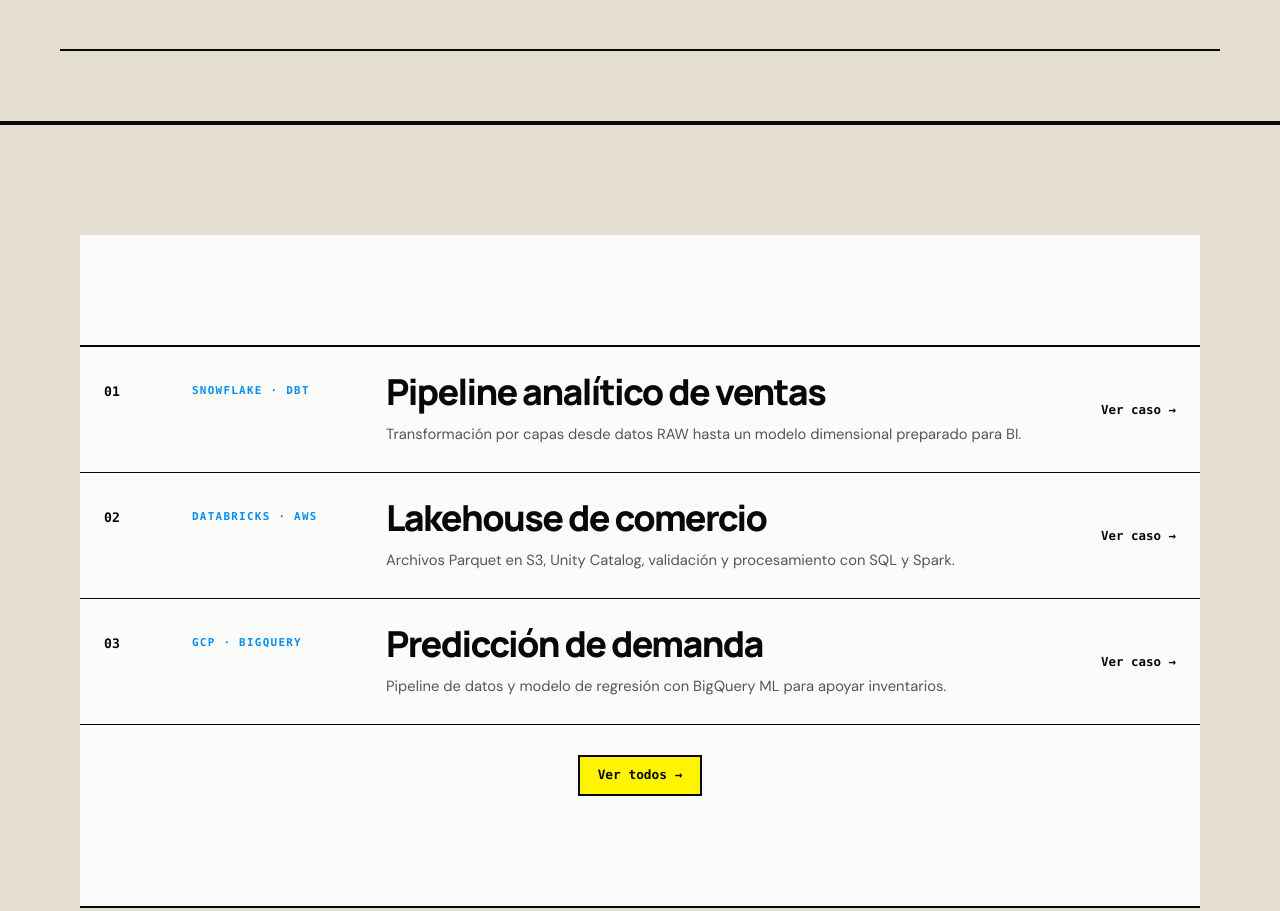
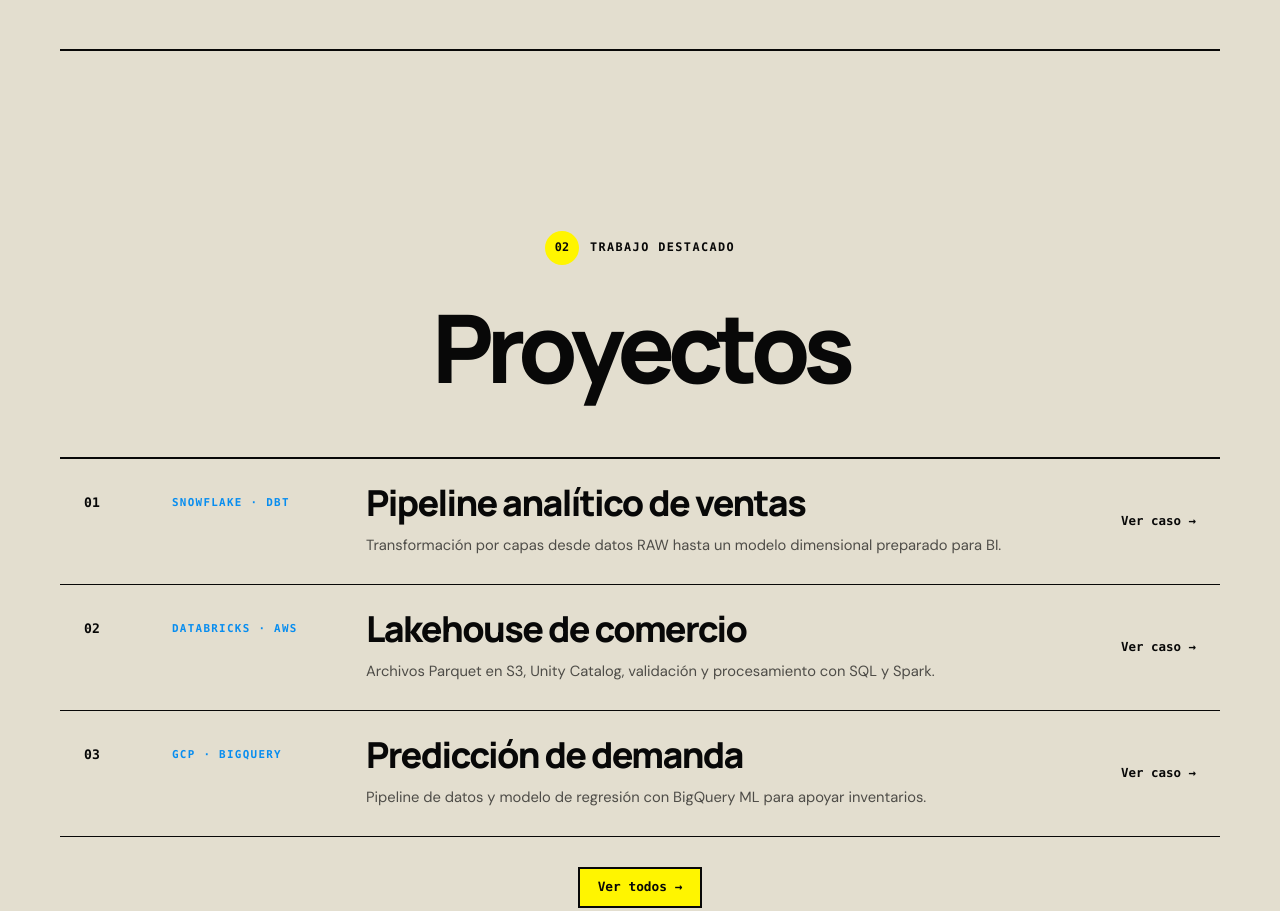
Before and after one commit to andreris/MY_PORTFOLIO, a plain HTML site: page index.html in a window 1280 px wide. Shown: the part 1620-2531 px from the top of the page. Drawn offline with Linux system fonts and the light colour scheme.

```diff
--- a/css/styles.css
+++ b/css/styles.css
@@ -951,4 +951,3 @@
 @media(prefers-reduced-motion:reduce){
   .marquee-track{animation:none}
 }
-#proyectos-home{background:#fbfbfa}
--- a/index.html
+++ b/index.html
@@ -117,13 +117,9 @@
         <div class="stack-row"><span>VISUALIZATION &amp; BI</span><p>Power BI · Data storytelling</p></div>
       </div>
     </section>
-    <div class="marquee-strip" aria-hidden="true">
-      <div class="marquee-track">
 
-      </div>
-    </div>
     <section class="section container">
-      <section id="proyectos-home" class="section container">
+      <div class="section-heading reveal"><p class="eyebrow">TRABAJO DESTACADO</p><h2>Proyectos</h2></div>
       <div class="project-grid">
         <article class="project-card reveal"><span class="project-number">01</span><p class="tag">SNOWFLAKE · DBT</p><h3>Pipeline analítico de ventas</h3><p>Transformación por capas desde datos RAW hasta un modelo dimensional preparado para BI.</p><a href="proyectos.html#snowflake">Ver caso →</a></article>
         <article class="project-card reveal"><span class="project-number">02</span><p class="tag">DATABRICKS · AWS</p><h3>Lakehouse de comercio</h3><p>Archivos Parquet en S3, Unity Catalog, validación y procesamiento con SQL y Spark.</p><a href="proyectos.html#databricks">Ver caso →</a></article>
```
